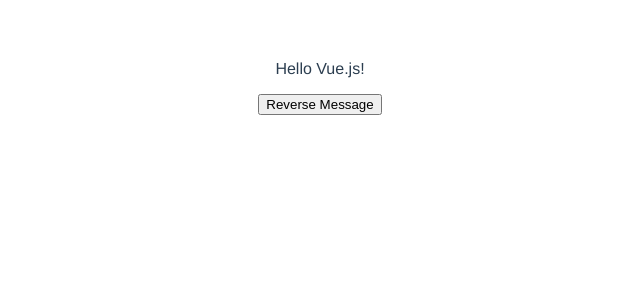
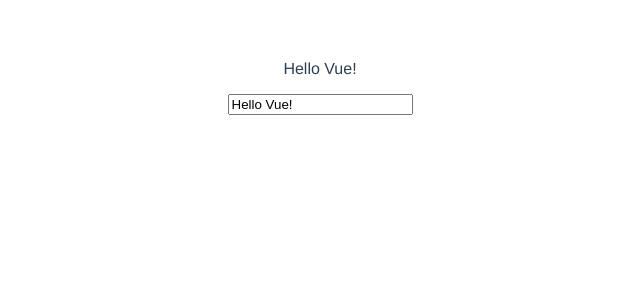
Before and after one commit to ahmedallani/VueGettingStarted, a Vue app: page / in a window 1280 px wide. Shown: the top 300 px of the page, without its empty margins (320-960 px from the left). Built offline with nearby package versions, Linux system fonts and the light colour scheme.

Commit message:
Handling User Input-2

```diff
--- a/src/components/Test.vue
+++ b/src/components/Test.vue
@@ -1,7 +1,7 @@
 <template>
   <div>
     <p>{{ message }}</p>
-    <button v-on:click="reverseMessage">Reverse Message</button>
+    <input v-model="message" />
   </div>
 </template>
 
@@ -9,13 +9,8 @@
 export default {
   data() {
     return {
-      message: 'Hello Vue.js!'
+      message: 'Hello Vue!'
     };
-  },
-  methods: {
-    reverseMessage: function () {
-      this.message = this.message.split('').reverse().join('')
-    }
   }
 };
 </script>
```
